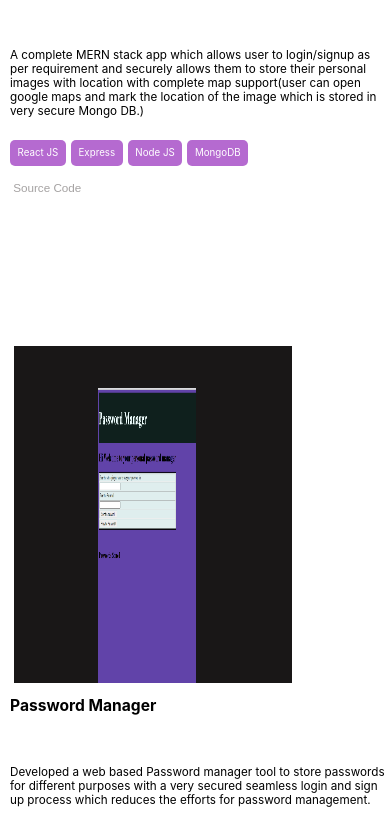
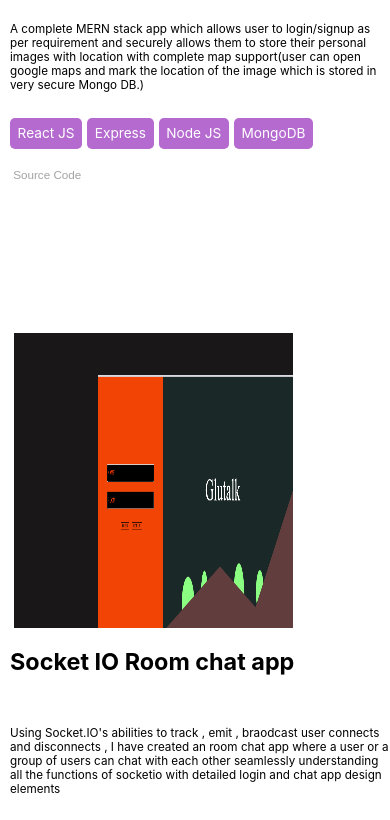
Before and after one commit to PranavJSX/React_folio, a React (Create React App) app: page / in a window 390 px wide. Shown: the part 2190-3010 px from the top of the page. Built offline with nearby package versions, Linux system fonts and the light colour scheme; a web font is replaced by a local one.

Commit message:
updating the projects

```diff
--- a/src/Custom Components/Material/Shared/Card_prints.css
+++ b/src/Custom Components/Material/Shared/Card_prints.css
@@ -104,9 +104,19 @@
 }
 
 
+.project_image_div>img{
+    margin-top: 5vh;
+    /* image-rendering: -webkit-optimize-contrast; */
+    width: 25vw;
+    height: 35vh;
+}
+
+
+
+
 @media screen and (max-width:580px) {
     .project_description_block>h2{
-        font-size: 4vw;
+        font-size: 6vw;
     }
 
     .project_description_block>p{
@@ -119,7 +129,7 @@
     }
 
     .tech_stack_print>p{
-        font-size: 2.5vw;
+        font-size: 3.5vw;
         padding: 2%;
     }
     .tech_stack_print{
@@ -138,18 +148,10 @@
         width: 100%;
     }
     .project_image_div>img{
-        width: 100%;
-        height: 100%;
+        width: 50vw;
+        height: 30vh;
+        background-color: azure;
     }
 
 
 }
-
-
-
-.project_image_div>img{
-    margin-top: 5vh;
-    /* image-rendering: -webkit-optimize-contrast; */
-    width: 25vw;
-    height: 35vh;
-}
--- a/src/Home_page_components/Bottom/Footer.css
+++ b/src/Home_page_components/Bottom/Footer.css
@@ -101,7 +101,7 @@
 
 @media screen and (max-width:580px){
   .footer_main_div{
-    background-size: 100% 120%;
+    background-size: 150% 100%;
     width: auto;
     background-image: url('./../../Images/Frame\ 1.svg');
     margin-bottom: 120px;
--- a/src/Home_page_components/Middle/Projects.jsx
+++ b/src/Home_page_components/Middle/Projects.jsx
@@ -14,6 +14,16 @@ export const Projects = () => {
         tech:[`React JS`, `Express`, `Node JS`, 'MongoDB'],
         link:'https://github.com/PranavJSX/Mern_app.git',
         image_location:<img src={require('./../../Images/budge_manager_updated_collage.PNG')}/>,
+        videos:''
+    },
+    {
+        title:'Socket IO Room chat app',
+        details:`Using Socket.IO's abilities to track , emit , braodcast user connects and disconnects , I have created
+        an room chat app where a user or a group of users can chat with each other seamlessly understanding all the
+        functions of socketio with detailed login and chat app design elements `,
+        tech:['React JS', 'Node JS', 'Express','Socket.IO','Figma'],
+        link:`https://github.com/PranavJSX/1st_chat_app.git`,
+        image_location:<img src={require('./../../Images/socket_app_1.PNG')}/>,
         videos:''
     },
     {
@@ -36,16 +46,7 @@ export const Projects = () => {
         image_location:<img src={require('./../../Images/Budget_tracker_1.PNG')}/>,
         videos:''
     },
-    {
-        title:'Socket IO Room chat app',
-        details:`Using Socket.IO's abilities to track , emit , braodcast user connects and disconnects , I have created
-        an room chat app where a user or a group of users can chat with each other seamlessly understanding all the
-        functions of socketio with detailed login and chat app design elements `,
-        tech:['React JS', 'Node JS', 'Express','Socket.IO','Figma'],
-        link:`https://github.com/PranavJSX/1st_chat_app.git`,
-        image_location:<img src={require('./../../Images/socket_app_1.PNG')}/>,
-        videos:''
-    }
+
 ]
 
   return (
```
